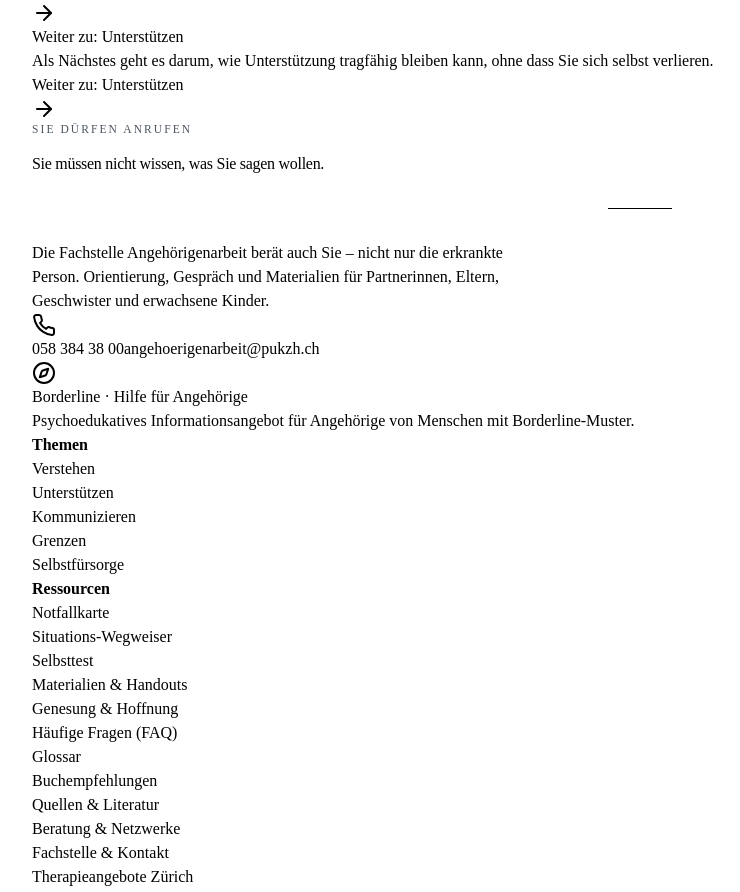
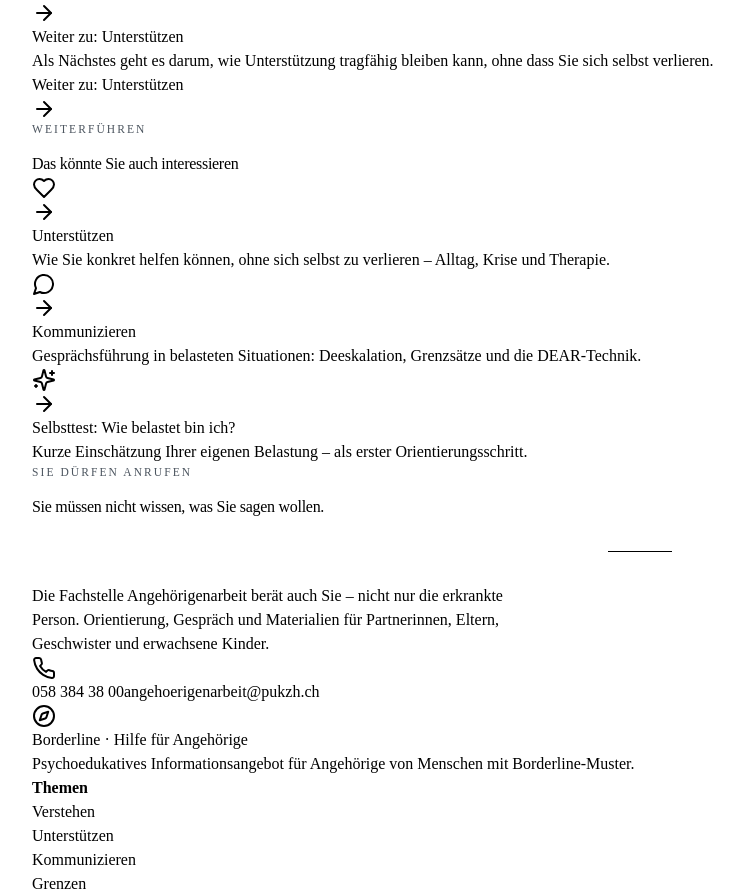
Before and after one commit to christaegger-dot/borderline-angehoerige, a React (Vite) app in the folder client/: page /verstehen in a window 1280 px wide. Shown: the part 8601-9493 px from the top of the page, without its empty margins (0-740 px from the left). Built offline with nearby package versions, Linux system fonts and the light colour scheme; no server answers.

Commit message:
fix: ungenutzte Lucide-Imports entfernen (ESLint) (#277)
Co-authored-by: Manus Agent <manus@agent.local>

```diff
--- /dev/null
+++ b/client/src/components/RelatedLinks.tsx
@@ -0,0 +1,87 @@
+/**
+ * RelatedLinks
+ *
+ * «Das könnte Sie auch interessieren»-Sektion für Inhaltsseiten.
+ * Zeigt 2–3 thematisch verwandte Seiten als Karten an.
+ * Erhöht Verweildauer und verbessert die thematische Vernetzung.
+ */
+import { Link } from "wouter";
+import { ArrowRight } from "lucide-react";
+import { getRouteAccent } from "@/components/layout/routeAccent";
+
+export interface RelatedLink {
+  href: string;
+  title: string;
+  description: string;
+  /** Lucide-Icon-Komponente */
+  icon: React.ComponentType<{ className?: string }>;
+}
+
+interface RelatedLinksProps {
+  links: RelatedLink[];
+  className?: string;
+}
+
+export default function RelatedLinks({
+  links,
+  className = "",
+}: RelatedLinksProps) {
+  if (links.length === 0) return null;
+
+  return (
+    <section
+      aria-labelledby="related-links-heading"
+      className={`py-10 md:py-12 border-t border-border/50 ${className}`}
+    >
+      <div className="mb-6">
+        <span className="kicker">Weiterführen</span>
+        <h2
+          id="related-links-heading"
+          className="text-xl md:text-2xl font-normal text-foreground mt-1"
+        >
+          Das könnte Sie auch interessieren
+        </h2>
+      </div>
+      <div
+        className={`grid gap-4 ${
+          links.length === 2
+            ? "sm:grid-cols-2"
+            : links.length >= 3
+              ? "sm:grid-cols-2 lg:grid-cols-3"
+              : ""
+        }`}
+      >
+        {links.map(link => {
+          const accent = getRouteAccent(link.href);
+          const Icon = link.icon;
+          return (
+            <Link
+              key={link.href}
+              href={link.href}
+              className="group flex flex-col gap-3 rounded-2xl border border-border/60 bg-white/80 p-5 shadow-sm transition-all duration-200 hover:-translate-y-0.5 hover:shadow-md hover:border-border focus-visible:outline-none focus-visible:ring-2 focus-visible:ring-sage-dark/40 focus-visible:ring-offset-2"
+            >
+              <div className="flex items-start justify-between gap-3">
+                <div
+                  className={`flex h-10 w-10 shrink-0 items-center justify-center rounded-xl border ${accent.surfaceActive}`}
+                >
+                  <Icon className="h-5 w-5" />
+                </div>
+                <ArrowRight className="h-4 w-4 shrink-0 text-muted-foreground transition-transform duration-200 group-hover:translate-x-0.5 mt-3" />
+              </div>
+              <div>
+                <p
+                  className={`text-sm font-semibold mb-1 ${accent.textAccent}`}
+                >
+                  {link.title}
+                </p>
+                <p className="text-sm text-muted-foreground leading-relaxed line-clamp-2">
+                  {link.description}
+                </p>
+              </div>
+            </Link>
+          );
+        })}
+      </div>
+    </section>
+  );
+}
--- a/client/src/components/layout/MobileMenu.tsx
+++ b/client/src/components/layout/MobileMenu.tsx
@@ -154,13 +154,23 @@ export function MobileMenu({
                               closeMenu();
                               setMobileRessourcenOpen(false);
                             }}
-                            className={`flex items-center gap-3 px-4 py-2.5 rounded-xl border text-sm font-medium transition-all ${
+                            className={`flex items-center gap-3 px-4 rounded-xl border font-medium transition-all ${
+                              item.secondary
+                                ? "py-1.5 text-xs"
+                                : "py-2.5 text-sm"
+                            } ${
                               isActive
                                 ? accent.surfaceActive
-                                : "border-transparent text-muted-foreground hover:text-foreground hover:bg-muted"
+                                : item.secondary
+                                  ? "border-transparent text-muted-foreground/70 hover:text-foreground hover:bg-muted/60"
+                                  : "border-transparent text-muted-foreground hover:text-foreground hover:bg-muted"
                             }`}
                           >
-                            <Icon className="w-4 h-4" />
+                            <Icon
+                              className={
+                                item.secondary ? "w-3.5 h-3.5" : "w-4 h-4"
+                              }
+                            />
                             {item.label}
                           </Link>
                         );
--- a/client/src/domain/content-types.ts
+++ b/client/src/domain/content-types.ts
@@ -10,6 +10,8 @@ export interface NavigationItem {
   label: string;
   icon: ComponentType<IconProps>;
   group?: string;
+  /** Sekundäre Items werden im Dropdown kleiner/gedimmter dargestellt */
+  secondary?: boolean;
 }
 
 export interface SelectableCategory<TId extends string = string> {
--- a/client/src/domain/navigation.ts
+++ b/client/src/domain/navigation.ts
@@ -75,12 +75,14 @@ export const resourceNavigationItems: NavigationItem[] = [
     label: "Buchempfehlungen",
     icon: BookOpen,
     group: "Wissen & Materialien",
+    secondary: true,
   },
   {
     href: "/quellen",
     label: "Quellen & Literatur",
     icon: FlaskConical,
     group: "Wissen & Materialien",
+    secondary: true,
   },
   // Gruppe: Beratung & Netzwerke
   {
--- a/client/src/pages/Grenzen.tsx
+++ b/client/src/pages/Grenzen.tsx
@@ -1,12 +1,14 @@
 import SEO from "@/components/SEO";
 import LastVerifiedBadge from "@/components/LastVerifiedBadge";
 import Layout from "@/components/Layout";
+import RelatedLinks from "@/components/RelatedLinks";
 import { Card, CardContent } from "@/components/ui/card";
 import { Button } from "@/components/ui/button";
 import { motion } from "framer-motion";
 import {
   AlertTriangle,
   ArrowRight,
+  BookOpen,
   CheckCircle2,
   Clock,
   Download,
@@ -14,9 +16,11 @@ import {
   Eye,
   FileText,
   Heart,
+  MessageCircle,
   MessageSquare,
   Phone,
   Shield,
+  Sparkles,
   Users,
 } from "lucide-react";
 import { Link } from "wouter";
@@ -865,6 +869,35 @@ export default function Grenzen() {
           </div>
         </div>
       </section>
+      <div className="container">
+        <div className="max-w-3xl mx-auto">
+          <RelatedLinks
+            links={[
+              {
+                href: "/selbstfuersorge",
+                title: "Selbstfürsorge",
+                description:
+                  "Warnsignale, Sofort-Übungen und die Erlaubnis, die eigene Belastung ernst zu nehmen.",
+                icon: Sparkles,
+              },
+              {
+                href: "/kommunizieren",
+                title: "Kommunizieren",
+                description:
+                  "Grenzen ruhig und klar formulieren: Validierung, DEAR-Technik und Deeskalation.",
+                icon: MessageCircle,
+              },
+              {
+                href: "/materialien",
+                title: "Materialien & Handouts",
+                description:
+                  "Spickzettel und Infografiken zu Grenzen und Konsequenzen – als PDF.",
+                icon: BookOpen,
+              },
+            ]}
+          />
+        </div>
+      </div>
     </Layout>
   );
 }
--- a/client/src/pages/Selbstfuersorge.tsx
+++ b/client/src/pages/Selbstfuersorge.tsx
@@ -1,4 +1,5 @@
 import InvitationSection from "@/components/InvitationSection";
+import RelatedLinks from "@/components/RelatedLinks";
 import SEO from "@/components/SEO";
 import Layout from "@/components/Layout";
 import { Card, CardContent } from "@/components/ui/card";
@@ -7,10 +8,11 @@ import { motion } from "framer-motion";
 import {
   Sparkles,
   ArrowRight,
+  BookOpen,
   CheckCircle2,
   Heart,
+  Shield,
   Users,
-  BookOpen,
 } from "lucide-react";
 import { Link } from "wouter";
 import SelbstfuersorgeInfografikenSection from "@/sections/SelbstfuersorgeInfografikenSection";
@@ -509,6 +511,35 @@ export default function Selbstfuersorge() {
           </div>
         </div>
       </section>
+      <div className="container">
+        <div className="max-w-3xl mx-auto">
+          <RelatedLinks
+            links={[
+              {
+                href: "/materialien",
+                title: "Materialien & Handouts",
+                description:
+                  "Infografiken und Spickzettel zur Selbstfürsorge und Belastung – als PDF.",
+                icon: BookOpen,
+              },
+              {
+                href: "/beratung",
+                title: "Beratung & Netzwerke",
+                description:
+                  "Professionelle Unterstützung und Selbsthilfegruppen für Angehörige.",
+                icon: Heart,
+              },
+              {
+                href: "/grenzen",
+                title: "Grenzen setzen",
+                description:
+                  "Selbstfürsorge beginnt oft mit klaren Grenzen: Warnsignale, Priorisierung und Konsequenz.",
+                icon: Shield,
+              },
+            ]}
+          />
+        </div>
+      </div>
       <InvitationSection />
     </Layout>
   );
--- a/client/src/pages/Verstehen.tsx
+++ b/client/src/pages/Verstehen.tsx
@@ -1,6 +1,7 @@
 import SEO from "@/components/SEO";
 import Layout from "@/components/Layout";
 import InvitationSection from "@/components/InvitationSection";
+import RelatedLinks from "@/components/RelatedLinks";
 import { Card, CardContent } from "@/components/ui/card";
 import { motion } from "framer-motion";
 import {
@@ -10,7 +11,9 @@ import {
   Brain,
   Heart,
   Layers,
+  MessageCircle,
   RefreshCw,
+  Sparkles,
 } from "lucide-react";
 import { Link } from "wouter";
 import { Button } from "@/components/ui/button";
@@ -600,6 +603,35 @@ export default function Verstehen() {
           </div>
         </div>
       </section>
+      <div className="container">
+        <div className="max-w-3xl mx-auto">
+          <RelatedLinks
+            links={[
+              {
+                href: "/unterstuetzen/uebersicht",
+                title: "Unterstützen",
+                description:
+                  "Wie Sie konkret helfen können, ohne sich selbst zu verlieren – Alltag, Krise und Therapie.",
+                icon: Heart,
+              },
+              {
+                href: "/kommunizieren",
+                title: "Kommunizieren",
+                description:
+                  "Gesprächsführung in belasteten Situationen: Deeskalation, Grenzsätze und die DEAR-Technik.",
+                icon: MessageCircle,
+              },
+              {
+                href: "/selbsttest",
+                title: "Selbsttest: Wie belastet bin ich?",
+                description:
+                  "Kurze Einschätzung Ihrer eigenen Belastung – als erster Orientierungsschritt.",
+                icon: Sparkles,
+              },
+            ]}
+          />
+        </div>
+      </div>
       <InvitationSection />
     </Layout>
   );
--- a/client/src/sections/MaterialienLibrarySection.tsx
+++ b/client/src/sections/MaterialienLibrarySection.tsx
@@ -236,6 +236,14 @@ function MaterialCard({
           <span>{categoryStyle.label}</span>
           <span aria-hidden="true">·</span>
           <span>{availabilityLabel}</span>
+          {item.verifiedAt ? (
+            <>
+              <span aria-hidden="true">·</span>
+              <span className="font-normal normal-case tracking-normal">
+                {item.verifiedAt}
+              </span>
+            </>
+          ) : null}
         </div>
         <h3 className="font-semibold text-foreground mb-2 text-lg">
           {item.title}
```
Also changed, not shown: client/src/components/layout/RessourcenMenu.tsx (+11 -3 lines), client/src/content/materialien.ts (+18 -0 lines), client/src/pages/Home.tsx (+4 -7 lines), client/src/pages/Kommunizieren.tsx (+33 -0 lines).
